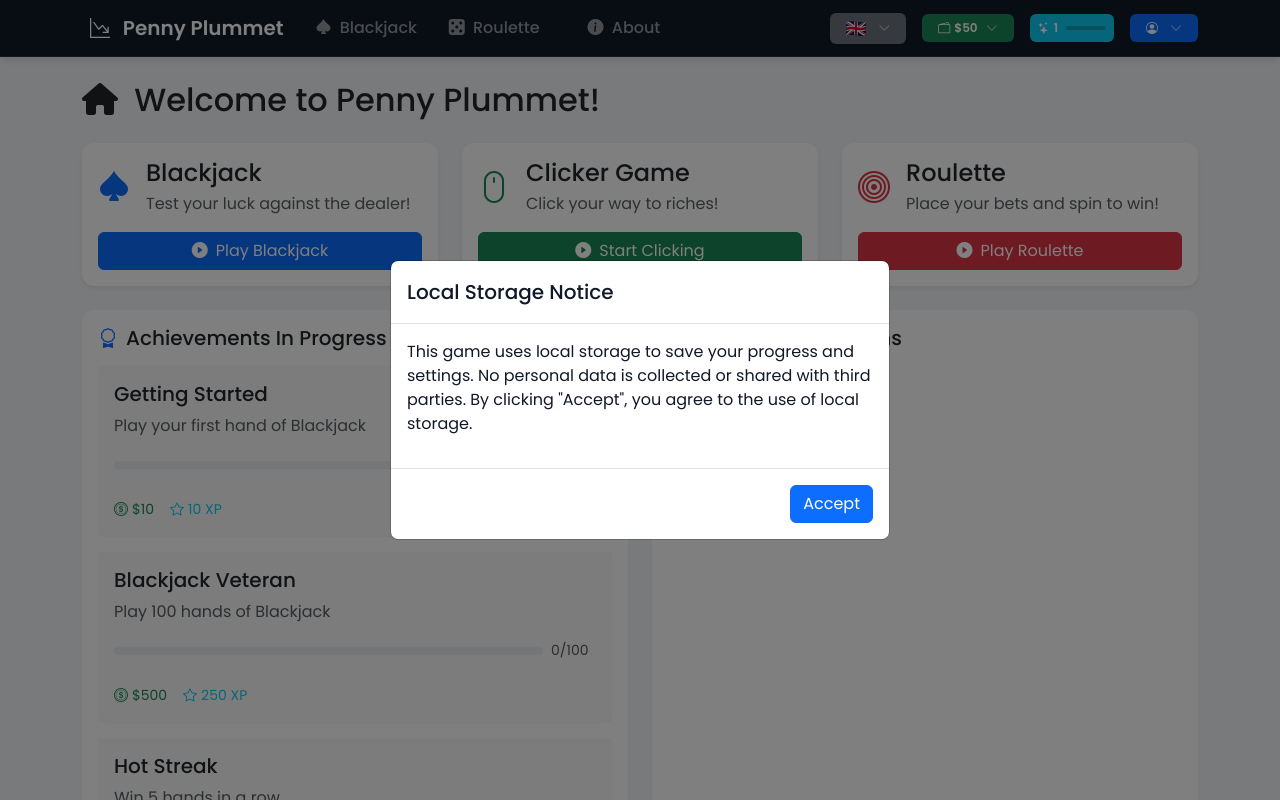
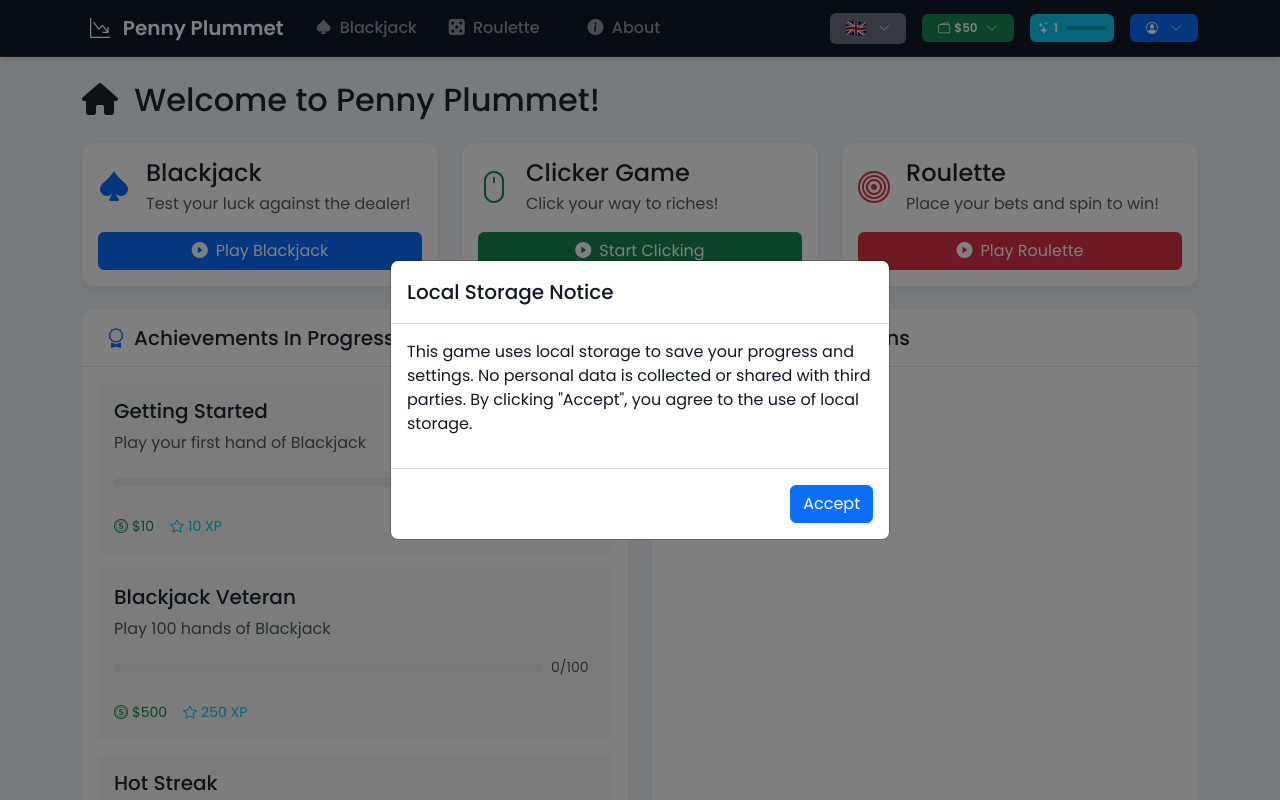
Before and after one commit to benceb2/penny-plummet, a Vue app: page / in a window 1280 px wide. Shown: the top 800 px of the page. Built offline with nearby package versions, Linux system fonts and the light colour scheme.

Commit message:
use card header and footer on front page

```diff
--- a/src/views/home/HomeView.vue
+++ b/src/views/home/HomeView.vue
@@ -32,7 +32,7 @@ const nearestAchievements = computed(() => {
 const recentTransactions = computed(() => {
   return [...transactionStore.transactions]
     .sort((a, b) => b.timestamp - a.timestamp)
-    .slice(0, 5);
+    .slice(0, 10);
 });
 </script>
 
@@ -98,11 +98,13 @@ const recentTransactions = computed(() => {
     <div class="row">
       <div class="col-md-6 mb-4 mb-md-0">
         <div class="card h-100">
-          <div class="card-body">
-            <h5 class="card-title d-flex align-items-center mb-3">
+          <div class="card-header">
+            <h5 class="card-title d-flex align-items-center mb-0">
               <i class="bi bi-award text-primary me-2"></i>
               {{ t('home.achievements.title') }}
             </h5>
+          </div>
+          <div class="card-body">
             <div class="achievements-list">
               <AchievementCard
                 v-for="achievement in nearestAchievements"
@@ -110,6 +112,8 @@ const recentTransactions = computed(() => {
                 :achievement="achievement"
                 class="mb-3" />
             </div>
+          </div>
+          <div class="card-footer bg-transparent">
             <div class="d-flex justify-content-end">
               <RouterLink
                 to="/profile#achievements"
@@ -121,23 +125,26 @@ const recentTransactions = computed(() => {
           </div>
         </div>
       </div>
+
       <div class="col-md-6">
         <div class="card h-100">
-          <div class="card-body d-flex flex-column">
-            <h5 class="card-title d-flex align-items-center mb-3">
+          <div class="card-header">
+            <h5 class="card-title d-flex align-items-center mb-0">
               <i class="bi bi-wallet2 text-success me-2"></i>
               {{ t('home.transactions.title') }}
             </h5>
-
-            <div class="transactions-list flex-grow-1">
+          </div>
+          <div class="card-body">
+            <div class="transactions-list">
               <TransactionItem
                 v-for="transaction in recentTransactions"
                 :key="transaction.id"
                 :transaction="transaction"
                 :show-details="false" />
             </div>
-
-            <div class="d-flex justify-content-end mt-3">
+          </div>
+          <div class="card-footer bg-transparent">
+            <div class="d-flex justify-content-end">
               <RouterLink
                 to="/transactions"
                 class="btn btn-outline-success">
```
